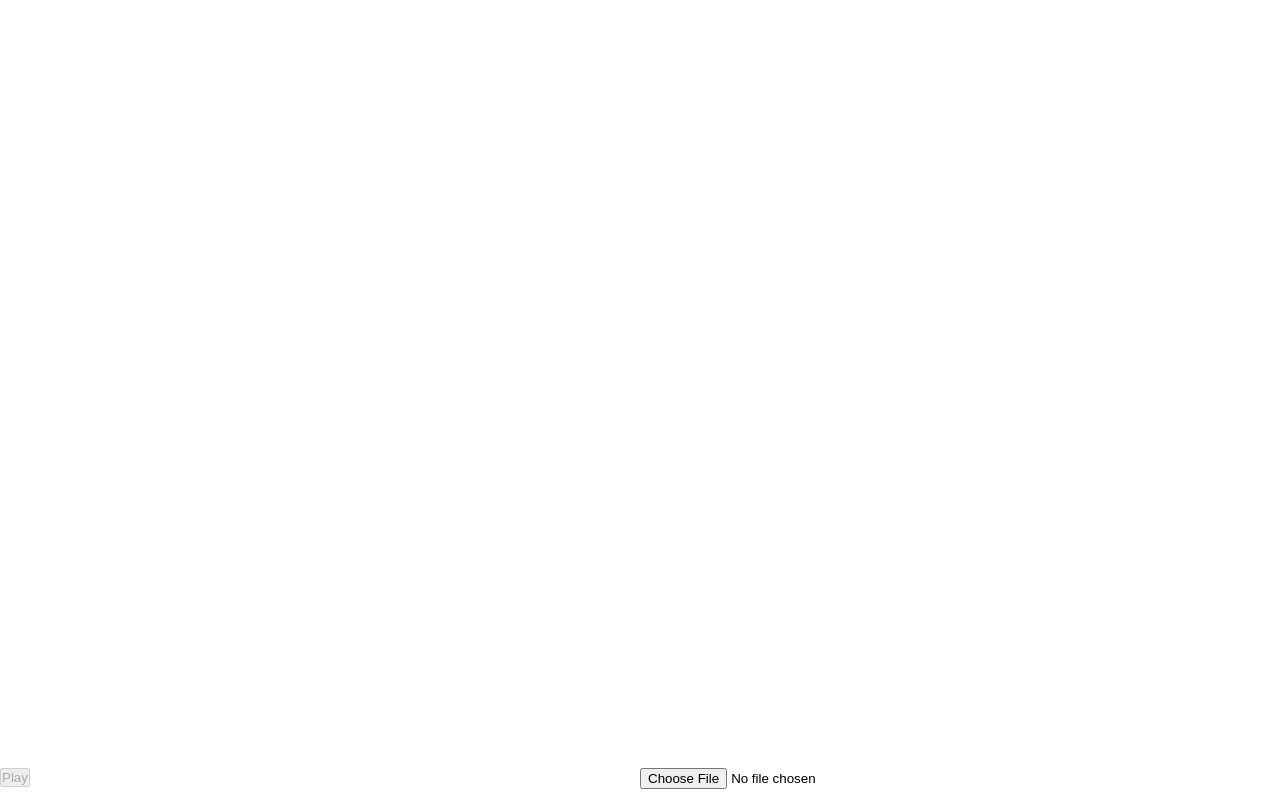
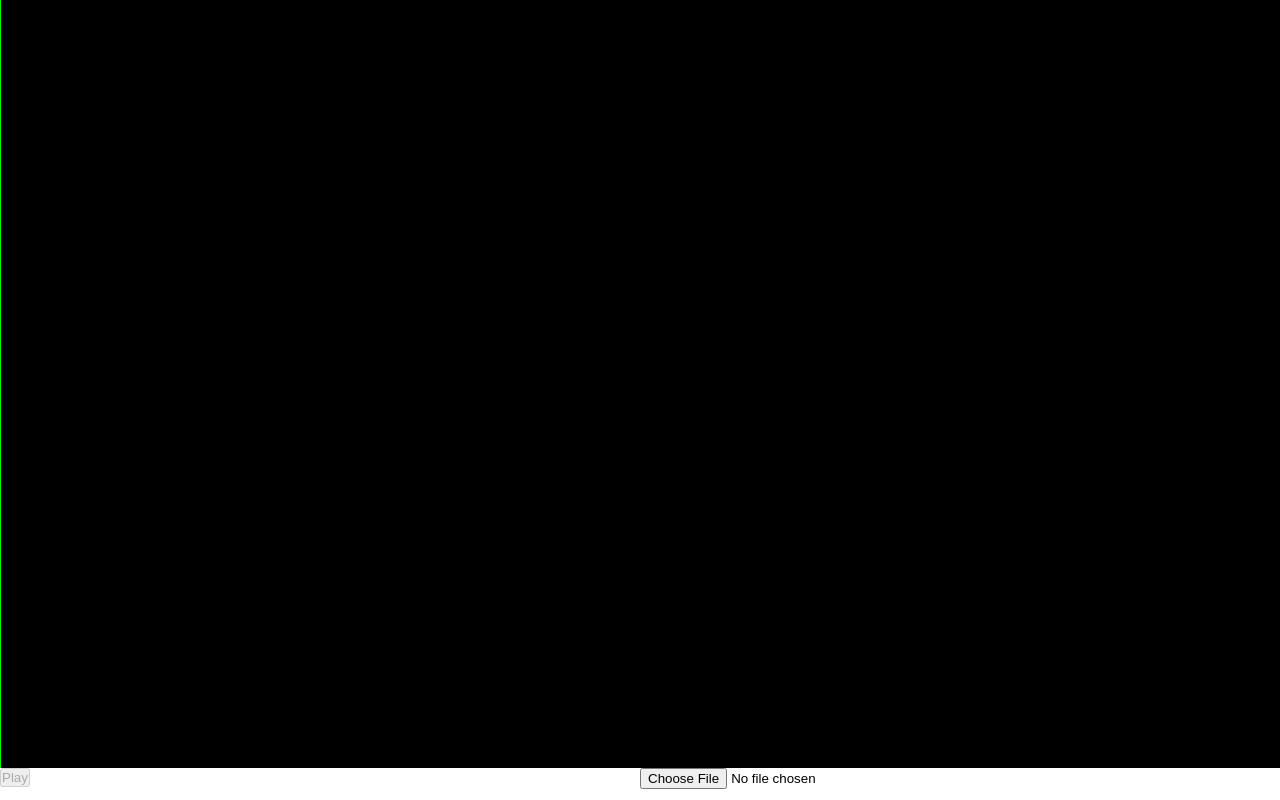
Before and after one commit to 1valdis/webaudio-experiments, a React (Create React App) app: page / in a window 1280 px wide. Built offline with nearby package versions, Linux system fonts and the light colour scheme.

Commit message:
player: dynamic frequency graph with pointer, animated by current time

```diff
--- a/src/components/Player/Player.jsx
+++ b/src/components/Player/Player.jsx
@@ -54,6 +54,17 @@ export default class Player extends PureComponent {
       isPlaying: true,
       startTime: this.audioContext.currentTime - time
     })
+    requestAnimationFrame(() => this.updateCurrentTime())
+  }
+  updateCurrentTime() {
+    this.setState(state => {
+      if (this.state.isPlaying) {
+        return {
+          currentTime: this.audioContext.currentTime - state.startTime
+        }
+      }
+      return {}
+    }, () => requestAnimationFrame(() => this.updateCurrentTime()))
   }
   async pause () {
     this.sourceNode.disconnect()
--- a/src/components/Player/Timeline/Timeline.jsx
+++ b/src/components/Player/Timeline/Timeline.jsx
@@ -6,16 +6,12 @@ export default class Timeline extends PureComponent {
   constructor(...args) {
     super(...args)
     this.state = {
-      secondsPerPixel: 0.1,
+      secondsPerPixel: 0.02,
     }
   }
   componentDidMount() {
     if (this.props.audioBuffer)
       this.renderCanvas()
-    document.body.addEventListener('resize', () => this.renderCanvas())
-  }
-  componentDidUpdate() {
-    // update current time position
   }
   async renderCanvas() {
     this.ctx.canvas.width = Math.ceil(this.props.audioBuffer ? this.props.audioBuffer.duration / this.state.secondsPerPixel : 0)
@@ -32,7 +28,7 @@ export default class Timeline extends PureComponent {
     analyzerNode.connect(audioCtx.destination)
     sourceNode.start()
 
-    const suspendTimes = Array.from({ length: this.ctx.canvas.width }, (value, index) => this.props.audioBuffer.duration / this.ctx.canvas.width * index)
+    const suspendTimes = Array.from({ length: this.ctx.canvas.width }, (value, index) => this.state.secondsPerPixel * index)
     const frequencySlicesByTimePromises = suspendTimes
       .map(async time => {
         await audioCtx.suspend(time)
@@ -43,33 +39,40 @@ export default class Timeline extends PureComponent {
       })
     const rendering = audioCtx.startRendering()
     const frequencySlicesByTime = await Promise.all(frequencySlicesByTimePromises)
-
-    //const canvasWidth = this.ctx.canvas.width
-    //const canvasHeight = this.ctx.canvas.height
-    const imageData = this.ctx.getImageData(0, 0, this.ctx.canvas.width, this.ctx.canvas.height)
+    const canvasWidth = this.ctx.canvas.width
+    const canvasHeight = this.ctx.canvas.height
+    const imageData = this.ctx.getImageData(0, 0, canvasWidth, canvasHeight)
 
     const buf = new ArrayBuffer(imageData.data.length)
     const buf8 = new Uint8ClampedArray(buf)
     const data = new Uint32Array(buf)
 
-    for (let y = 0; y < this.ctx.canvas.height; ++y) {
-      for (let x = 0; x < this.ctx.canvas.width; ++x) {
-        const value = frequencySlicesByTime[x][this.ctx.canvas.height - y - 1]
-        data[y * this.ctx.canvas.width + x] =
+    for (let y = 0; y < canvasHeight; ++y) {
+      for (let x = 0; x < canvasWidth; ++x) {
+        const value = frequencySlicesByTime[x][canvasHeight - y - 1]
+        data[y * canvasWidth + x] =
                 (255 << 24) | // alpha
                 (gradient[value][2] << 16) | // blue
                 (gradient[value][1] << 8) | // green
                 gradient[value][0] // red
       }
     }
-
     imageData.data.set(buf8)
     this.ctx.putImageData(imageData, 0, 0)
     await rendering
   }
   render () {
+    const offsetPixels = Math.min(
+      this.ctx ? Math.max(this.props.currentTime / this.state.secondsPerPixel - this.ctx.canvas.parentElement.clientWidth / 2, 0) : 0,
+      this.ctx ? this.props.audioBuffer.duration / this.state.secondsPerPixel - this.ctx.canvas.parentElement.clientWidth : 0
+    )
+    // if (offsetPixels > 0) debugger
     return <div className='timeline'>
-      <canvas ref={canvas => this.ctx = canvas && canvas.getContext('2d')}></canvas>
+      <canvas
+        ref={canvas => this.ctx = canvas && canvas.getContext('2d')}
+        style={{marginLeft: -offsetPixels}}
+      ></canvas>
+      <div className='timelinepointer' style={{left: this.props.currentTime / this.state.secondsPerPixel - offsetPixels}} />
     </div>
   }
 }
--- a/src/components/Player/Timeline/style.css
+++ b/src/components/Player/Timeline/style.css
@@ -1,10 +1,19 @@
 .timeline {
   grid-area: timeline;
-  display: grid;
-  grid: "frequencygraph" 1fr;
   overflow: hidden;
+  position: relative;
+  background: black
 }
 
 .timeline canvas {
   height: 100%;
+  width: fit-content;
 }
+
+.timeline .timelinepointer {
+  position: absolute;
+  height: 100%;
+  width: 1px;
+  top: 0;
+  background: lime;
+}
```
